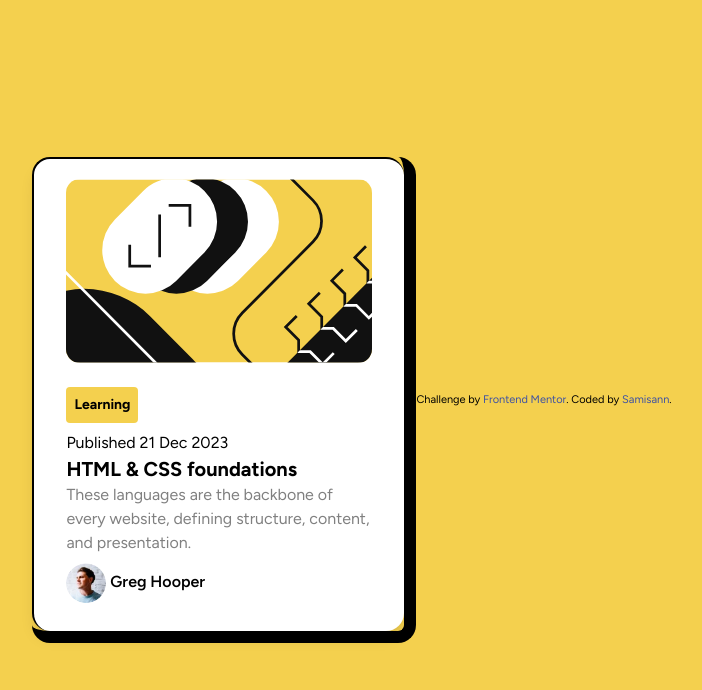
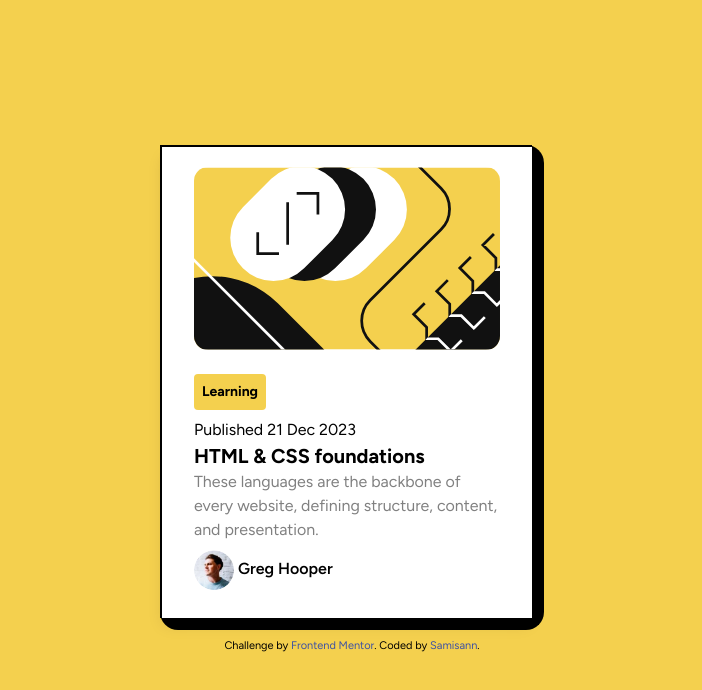
Before and after one commit to Samisann/blog-card, a website: page index.html in a window 1280 px wide. Shown: the whole page, without its empty margins (288-990 px from the left). Drawn offline with Linux system fonts and the light colour scheme.

Commit message:
correcting the project

```diff
--- a/index.html
+++ b/index.html
@@ -24,12 +24,12 @@
   </style>
 </head>
 
-<body class="flex  justify-center h-screen items-center bg-[color:hsl(47,88%,63%)]" >
+<body class="flex flex-col  justify-center h-screen items-center bg-[color:hsl(47,88%,63%)]" >
 
 <div class="md:flex sm:flex justify-center  items-center flex-col   border-black border-b-[12px] border-r-[12px] max-w-sm rounded-[18px]">
   <div
     class=" md:flex sm:flex justify-center  items-center flex-col    max-w-sm">
-    <div class=" shadow-lg bg-white border-black rounded-[18px] border-l-[2px] border-t-[2px] p-[20px] ">
+    <div class=" shadow-lg bg-white border-black  border-l-[2px] border-t-[2px] p-[20px] ">
       <!-- card div au dessus -->
 
 
@@ -54,7 +54,7 @@
   </div>
 </div>
 
-  <div class="attribution">
+  <div class="attribution mt-2">
     Challenge by <a href="https://www.frontendmentor.io?ref=challenge" target="_blank">Frontend Mentor</a>. Coded by <a
       href="#">Samisann</a>.
   </div>
```
